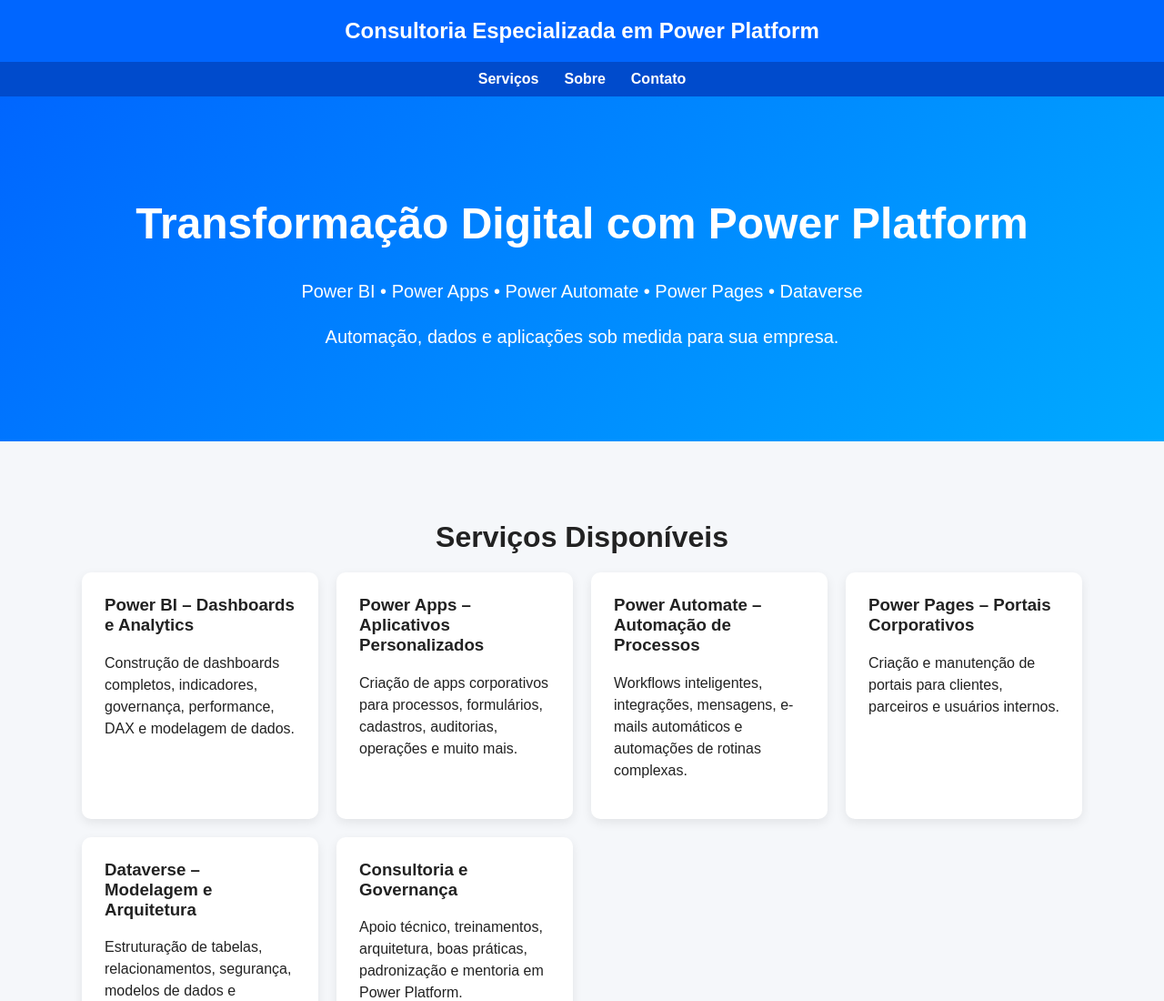
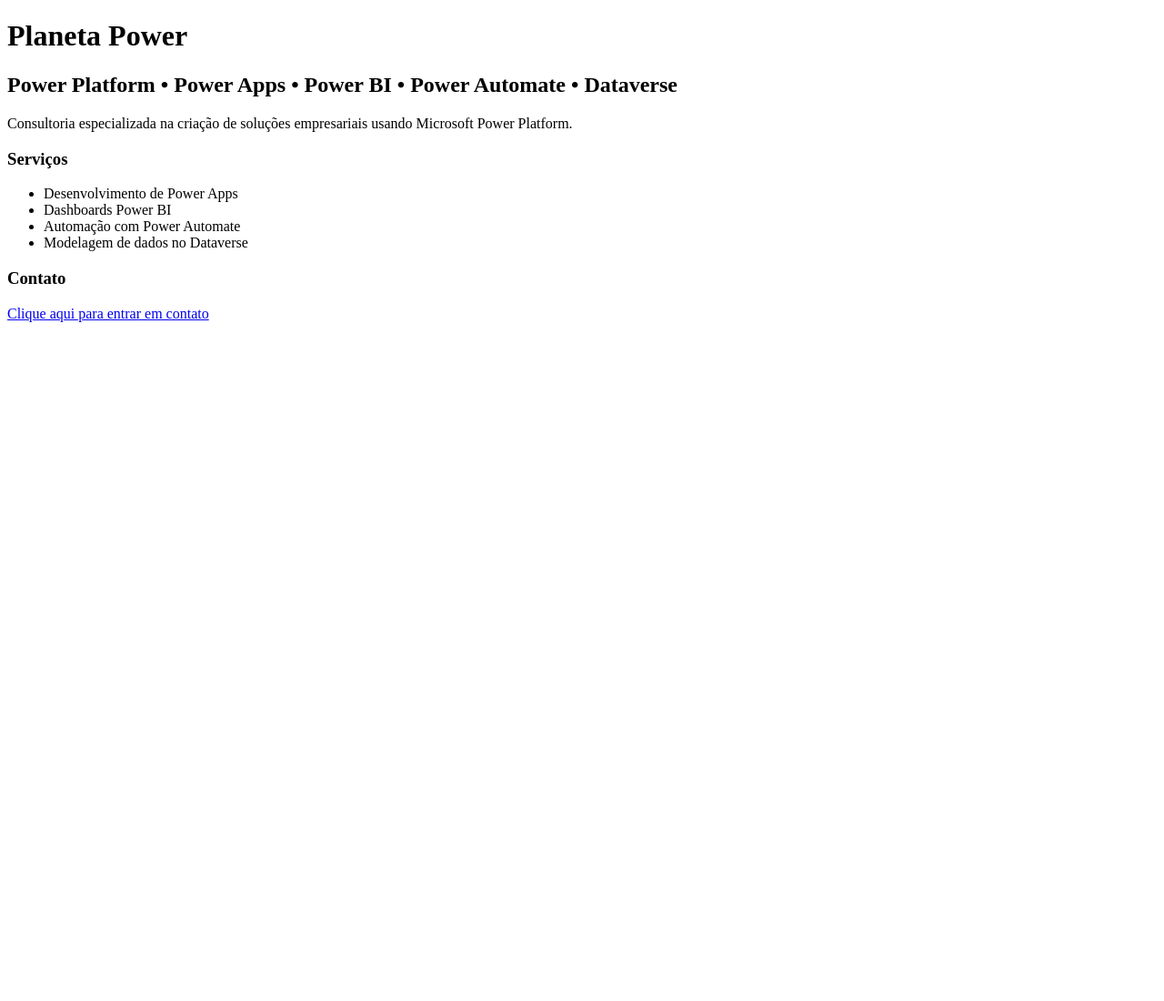
Before and after one commit to RogerSpire/planetapower.github.io, a plain HTML site: page index.html in a window 1280 px wide. Shown: the top 1100 px of the page at 91% size. After the commit the page ends 800 px from the top, so only its background shows below. Drawn offline with Linux system fonts and the light colour scheme.

Commit message:
Add files via upload

```diff
--- a/index.html
+++ b/index.html
@@ -1,207 +1,24 @@
 <!DOCTYPE html>
 <html lang="pt-br">
 <head>
-    <meta charset="UTF-8" />
-    <meta name="viewport" content="width=device-width, initial-scale=1.0" />
+    <meta charset="UTF-8">
+    <meta name="viewport" content="width=device-width, initial-scale=1.0">
+    <title>Planeta Power - Power Platform</title>
+</head>
+<body>
+    <h1>Planeta Power</h1>
+    <h2>Power Platform • Power Apps • Power BI • Power Automate • Dataverse</h2>
+    <p>Consultoria especializada na criação de soluções empresariais usando Microsoft Power Platform.</p>
 
-    <title>Power Platform Consultoria - França</title>
+    <h3>Serviços</h3>
+    <ul>
+        <li>Desenvolvimento de Power Apps</li>
+        <li>Dashboards Power BI</li>
+        <li>Automação com Power Automate</li>
+        <li>Modelagem de dados no Dataverse</li>
+    </ul>
 
-    <style>
-        body {
-            margin: 0;
-            padding: 0;
-            font-family: Arial, Helvetica, sans-serif;
-            background: #f5f7fa;
-            color: #222;
-        }
-
-        header {
-            background: #0066ff;
-            padding: 20px;
-            color: #fff;
-            text-align: center;
-            font-size: 24px;
-            font-weight: bold;
-        }
-
-        nav {
-            display: flex;
-            justify-content: center;
-            background: #004bcc;
-            padding: 10px;
-        }
-
-        nav a {
-            color: white;
-            margin: 0 14px;
-            text-decoration: none;
-            font-weight: bold;
-        }
-
-        nav a:hover {
-            text-decoration: underline;
-        }
-
-        .hero {
-            padding: 80px 20px;
-            text-align: center;
-            background: linear-gradient(135deg, #0066ff, #00aaff);
-            color: #fff;
-        }
-
-        .hero h1 {
-            font-size: 48px;
-            font-weight: bold;
-        }
-
-        .hero p {
-            font-size: 20px;
-            margin-top: 10px;
-            line-height: 1.5;
-        }
-
-        .section {
-            padding: 60px 20px;
-            max-width: 1100px;
-            margin: auto;
-        }
-
-        .section h2 {
-            text-align: center;
-            font-size: 32px;
-            margin-bottom: 20px;
-        }
-
-        .services {
-            display: grid;
-            grid-template-columns: repeat(auto-fit, minmax(260px, 1fr));
-            gap: 20px;
-        }
-
-        .card {
-            background: white;
-            padding: 25px;
-            border-radius: 10px;
-            box-shadow: 0 4px 12px rgba(0,0,0,0.08);
-        }
-
-        .card h3 {
-            margin-top: 0;
-        }
-
-        .card p {
-            line-height: 1.5;
-        }
-
-        .cta {
-            text-align: center;
-            margin-top: 40px;
-        }
-
-        .cta a {
-            background: #0066ff;
-            color: white;
-            padding: 15px 35px;
-            border-radius: 6px;
-            text-decoration: none;
-            font-size: 18px;
-            font-weight: bold;
-        }
-
-        .cta a:hover {
-            background: #0052cc;
-        }
-
-        footer {
-            margin-top: 40px;
-            background: #222;
-            color: white;
-            text-align: center;
-            padding: 20px;
-        }
-    </style>
-</head>
-
-<body>
-
-    <header>Consultoria Especializada em Power Platform</header>
-
-    <nav>
-        <a href="#servicos">Serviços</a>
-        <a href="#sobre">Sobre</a>
-        <a href="#contato">Contato</a>
-    </nav>
-
-    <div class="hero">
-        <h1>Transformação Digital com Power Platform</h1>
-        <p>Power BI • Power Apps • Power Automate • Power Pages • Dataverse</p>
-        <p>Automação, dados e aplicações sob medida para sua empresa.</p>
-    </div>
-
-    <div class="section" id="servicos">
-        <h2>Serviços Disponíveis</h2>
-
-        <div class="services">
-
-            <div class="card">
-                <h3>Power BI – Dashboards e Analytics</h3>
-                <p>Construção de dashboards completos, indicadores, governança, performance, DAX e modelagem de dados.</p>
-            </div>
-
-            <div class="card">
-                <h3>Power Apps – Aplicativos Personalizados</h3>
-                <p>Criação de apps corporativos para processos, formulários, cadastros, auditorias, operações e muito mais.</p>
-            </div>
-
-            <div class="card">
-                <h3>Power Automate – Automação de Processos</h3>
-                <p>Workflows inteligentes, integrações, mensagens, e-mails automáticos e automações de rotinas complexas.</p>
-            </div>
-
-            <div class="card">
-                <h3>Power Pages – Portais Corporativos</h3>
-                <p>Criação e manutenção de portais para clientes, parceiros e usuários internos.</p>
-            </div>
-
-            <div class="card">
-                <h3>Dataverse – Modelagem e Arquitetura</h3>
-                <p>Estruturação de tabelas, relacionamentos, segurança, modelos de dados e soluções corporativas escaláveis.</p>
-            </div>
-
-            <div class="card">
-                <h3>Consultoria e Governança</h3>
-                <p>Apoio técnico, treinamentos, arquitetura, boas práticas, padronização e mentoria em Power Platform.</p>
-            </div>
-
-        </div>
-
-        <div class="cta">
-            <a href="#contato">Solicitar Consultoria</a>
-        </div>
-    </div>
-
-    <div class="section" id="sobre">
-        <h2>Sobre a Consultoria</h2>
-        <p>
-            Sou especialista em Microsoft Power Platform com experiência em desenvolvimento de aplicativos,
-            automações, processos, dashboards e soluções corporativas. Atuo apoiando empresas na transformação digital por meio da automação e análise de dados.
-        </p>
-        <p>
-            Ajudo sua organização a ganhar velocidade, reduzir erros, integrar dados e modernizar operações de forma inteligente.
-        </p>
-    </div>
-
-    <div class="section" id="contato">
-        <h2>Contato</h2>
-        <p style="text-align:center;">Entre em contato para solicitar orçamento, consultoria ou suporte especializado.</p>
-        <div class="cta">
-            <a href="mailto:contato@seusite.com.br">Enviar E-mail</a>
-        </div>
-    </div>
-
-    <footer>
-        © 2025 - Consultoria Power Platform | Desenvolvido por França
-    </footer>
-
+    <h3>Contato</h3>
+    <p><a href="contato.html">Clique aqui para entrar em contato</a></p>
 </body>
 </html>
```
Also changed, not shown: contato.html (added, +21 -0 lines).
